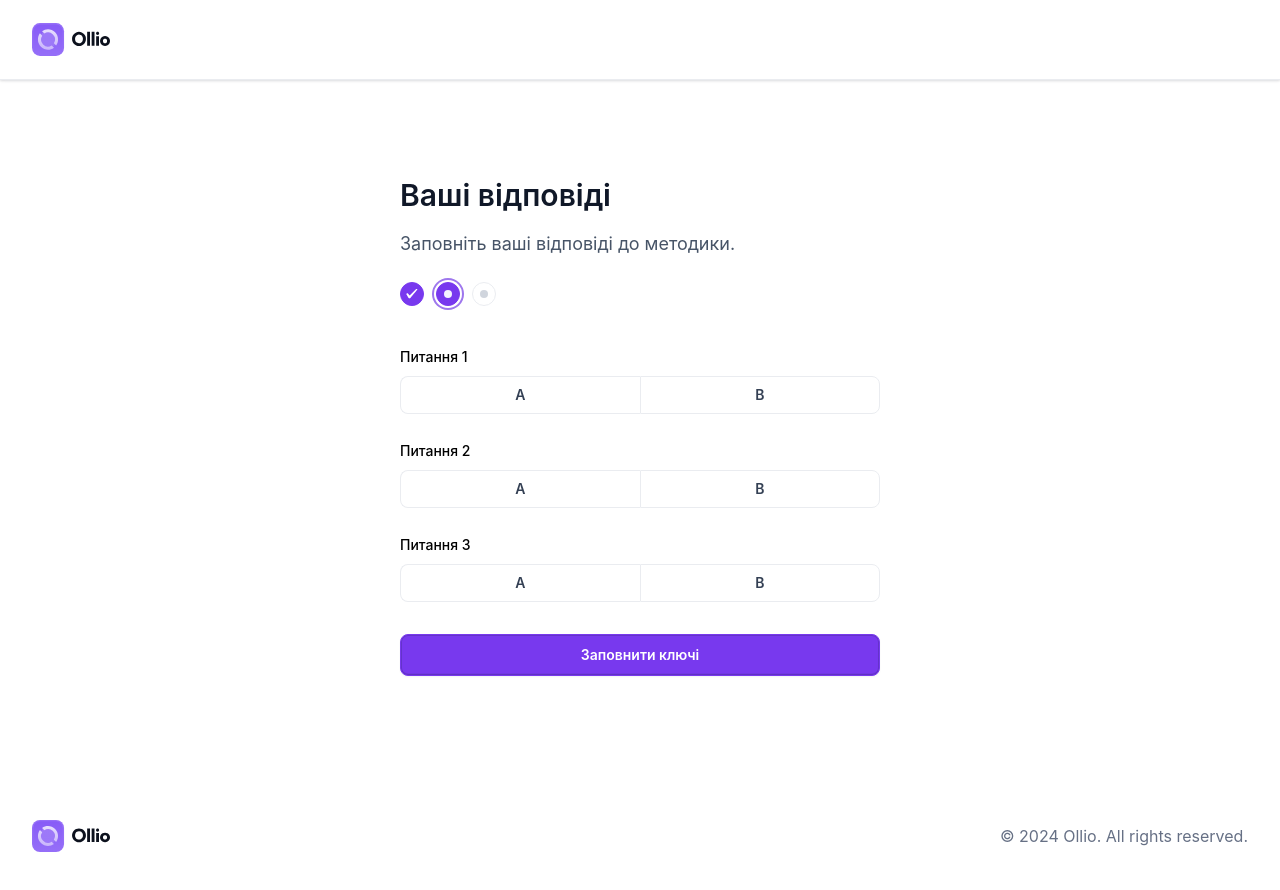
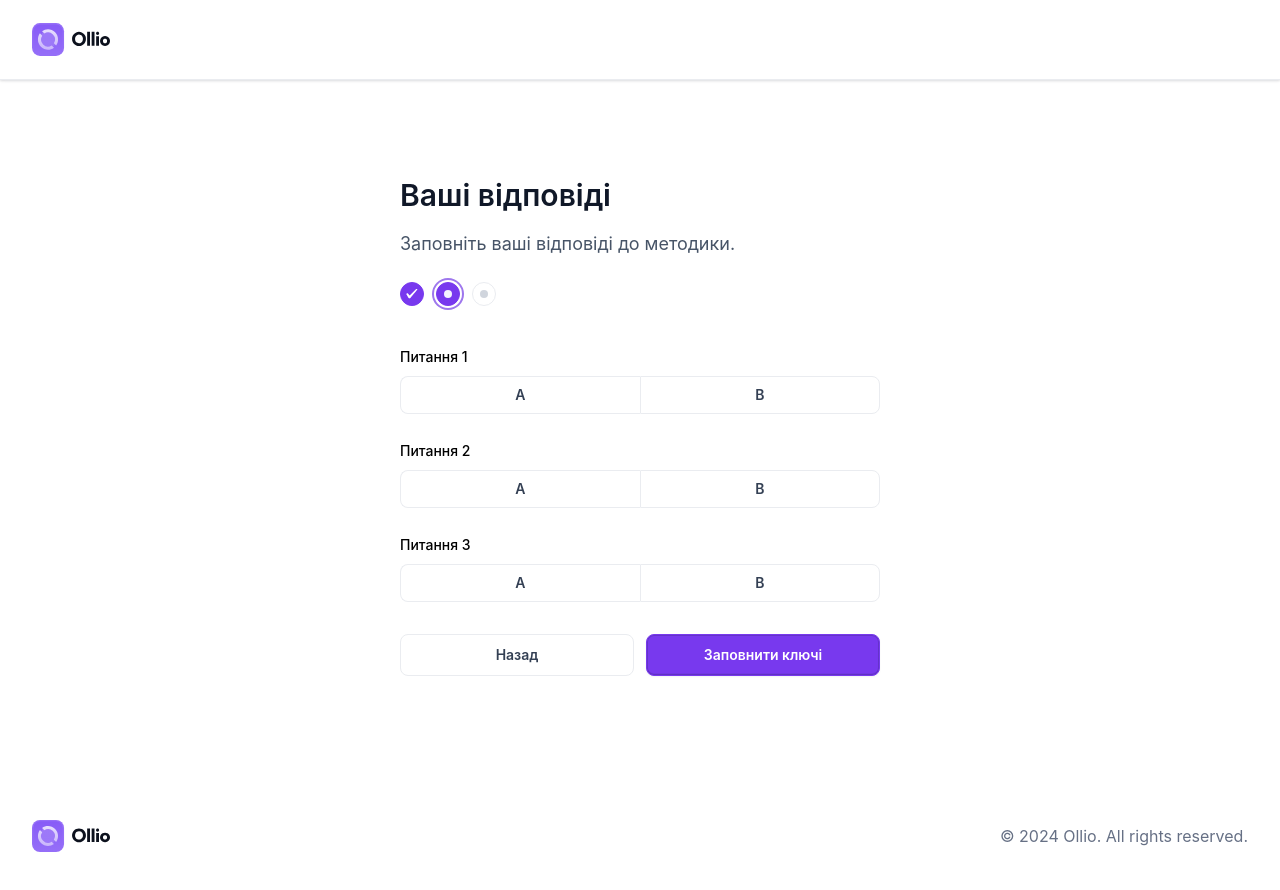
Before and after one commit to andreeich/ollio, a React (Vite) app: page /methodology-calculator in a window 1280 px wide. Both pictures are taken after a click on the button "Заповнити відповіді". Shown: the top 890 px of the page. Built offline with nearby package versions, Linux system fonts and the light colour scheme.

Commit message:
updated reset function, going back functionality on middle steps, saving data functionality

```diff
--- a/src/components/methodology/methodology-calculator.tsx
+++ b/src/components/methodology/methodology-calculator.tsx
@@ -22,10 +22,10 @@ export function MethodologyCalculator() {
 				return (
 					<motion.div
 						key="step-1"
-						initial={{ translateX: isFirstRender.current ? "0%" : "-100%" }}
-						animate={{ translateX: "0%" }}
-						exit={{ translateX: "-100%" }}
-						transition={{ duration: 0.2 }}
+						initial={{ opacity: isFirstRender.current ? 1 : 0 }}
+						animate={{ opacity: 1 }}
+						exit={{ opacity: 0 }}
+						transition={{ duration: 0.1 }}
 					>
 						<Step1Form />
 					</motion.div>
@@ -34,10 +34,10 @@ export function MethodologyCalculator() {
 				return (
 					<motion.div
 						key="step-2"
-						initial={{ translateX: "100%" }}
-						animate={{ translateX: "0%" }}
-						exit={{ translateX: "-100%" }}
-						transition={{ duration: 0.2 }}
+						initial={{ opacity: 0 }}
+						animate={{ opacity: 1 }}
+						exit={{ opacity: 0 }}
+						transition={{ duration: 0.1 }}
 					>
 						<Step2Form />
 					</motion.div>
@@ -46,10 +46,10 @@ export function MethodologyCalculator() {
 				return (
 					<motion.div
 						key="step-3"
-						initial={{ translateX: "100%" }}
-						animate={{ translateX: "0%" }}
-						exit={{ translateX: "-100%" }}
-						transition={{ duration: 0.2 }}
+						initial={{ opacity: 0 }}
+						animate={{ opacity: 1 }}
+						exit={{ opacity: 0 }}
+						transition={{ duration: 0.1 }}
 					>
 						<Step3Form />
 					</motion.div>
@@ -58,10 +58,10 @@ export function MethodologyCalculator() {
 				return (
 					<motion.div
 						key="step-4"
-						initial={{ translateX: "100%" }}
-						animate={{ translateX: "0%" }}
-						exit={{ translateX: "-100%" }}
-						transition={{ duration: 0.2 }}
+						initial={{ opacity: 0 }}
+						animate={{ opacity: 1 }}
+						exit={{ opacity: 0 }}
+						transition={{ duration: 0.1 }}
 					>
 						<Step4Form />
 					</motion.div>
@@ -70,10 +70,10 @@ export function MethodologyCalculator() {
 				return (
 					<motion.div
 						key="step-5"
-						initial={{ translateX: "100%" }}
-						animate={{ translateX: "0%" }}
-						exit={{ translateX: "100%" }}
-						transition={{ duration: 0.2 }}
+						initial={{ opacity: 0 }}
+						animate={{ opacity: 1 }}
+						exit={{ opacity: 0 }}
+						transition={{ duration: 0.1 }}
 					>
 						<ResultsForm />
 					</motion.div>
--- a/src/components/methodology/results-form.tsx
+++ b/src/components/methodology/results-form.tsx
@@ -48,8 +48,7 @@ export function ResultsForm() {
 	}, [methodologyCalculator]);
 
 	function onClick() {
-		methodologyCalculator.setCalculationStep(1);
-		methodologyCalculator.setRequiredCalculationStep(3);
+		methodologyCalculator.reset();
 	}
 
 	return (
--- a/src/components/methodology/step-1-form.tsx
+++ b/src/components/methodology/step-1-form.tsx
@@ -27,9 +27,12 @@ export function Step1Form() {
 	const form = useForm<z.infer<typeof step1Schema>>({
 		resolver: zodResolver(step1Schema),
 		defaultValues: {
-			numberOfQuestions: 3,
-			numberOfVariants: 2,
-			isDifferentScores: false,
+			numberOfQuestions:
+				methodologyCalculator.step1Values?.numberOfQuestions || 3,
+			numberOfVariants:
+				methodologyCalculator.step1Values?.numberOfVariants || 2,
+			isDifferentScores:
+				methodologyCalculator.step1Values?.isDifferentScores || false,
 		},
 	});
 
--- a/src/components/methodology/step-2-form.tsx
+++ b/src/components/methodology/step-2-form.tsx
@@ -23,7 +23,7 @@ export function Step2Form() {
 	const form = useForm<z.infer<typeof step2Schema>>({
 		resolver: zodResolver(step2Schema),
 		defaultValues: {
-			answers: [],
+			answers: methodologyCalculator.step2Values?.answers,
 		},
 	});
 
@@ -36,13 +36,22 @@ export function Step2Form() {
 		if (methodologyCalculator.step1Values) {
 			const { numberOfQuestions } = methodologyCalculator.step1Values;
 			const newAnswers = Array(numberOfQuestions).fill(-1);
-			replace(newAnswers);
+			if (methodologyCalculator.step2Values?.answers.length === 0)
+				replace(newAnswers);
+			else replace(methodologyCalculator.step2Values?.answers);
 		}
-	}, [methodologyCalculator.step1Values, replace]);
+	}, [
+		methodologyCalculator.step1Values,
+		methodologyCalculator.step2Values,
+		replace,
+	]);
 
 	function onSubmit(values: z.infer<typeof step2Schema>) {
 		methodologyCalculator.setStep2Values(values);
 		methodologyCalculator.setCalculationStep(3);
+	}
+	function onBack() {
+		methodologyCalculator.setCalculationStep(1);
 	}
 
 	return (
@@ -108,9 +117,20 @@ export function Step2Form() {
 							/>
 						))}
 					</div>
-					<Button className="w-full" size="md" type="submit">
-						Заповнити ключі
-					</Button>
+					<div className="flex flex-col md:flex-row-reverse gap-3">
+						<Button className="w-full" size="md" type="submit">
+							Заповнити ключі
+						</Button>
+						<Button
+							variant="secondary"
+							className="w-full"
+							size="md"
+							type="button"
+							onClick={onBack}
+						>
+							Назад
+						</Button>
+					</div>
 				</form>
 			</Form>
 		</div>
--- a/src/components/methodology/step-3-form.tsx
+++ b/src/components/methodology/step-3-form.tsx
@@ -23,7 +23,7 @@ export function Step3Form() {
 	const form = useForm<z.infer<typeof step3Schema>>({
 		resolver: zodResolver(step3Schema),
 		defaultValues: {
-			keys: [],
+			keys: methodologyCalculator.step3Values?.keys,
 		},
 	});
 
@@ -36,9 +36,15 @@ export function Step3Form() {
 		if (methodologyCalculator.step1Values) {
 			const { numberOfQuestions } = methodologyCalculator.step1Values;
 			const newKeys = Array(numberOfQuestions).fill(-1);
-			replace(newKeys);
+			if (methodologyCalculator.step3Values?.keys.length === 0)
+				replace(newKeys);
+			else replace(methodologyCalculator.step3Values?.keys);
 		}
-	}, [methodologyCalculator.step1Values, replace]);
+	}, [
+		methodologyCalculator.step1Values,
+		methodologyCalculator.step3Values,
+		replace,
+	]);
 
 	function onSubmit(values: z.infer<typeof step3Schema>) {
 		methodologyCalculator.setStep3Values(values);
@@ -47,6 +53,9 @@ export function Step3Form() {
 		} else {
 			methodologyCalculator.setCalculationStep(5);
 		}
+	}
+	function onBack() {
+		methodologyCalculator.setCalculationStep(2);
 	}
 
 	return (
@@ -112,9 +121,22 @@ export function Step3Form() {
 							/>
 						))}
 					</div>
-					<Button className="w-full" size="md" type="submit">
-						Заповнити ключі
-					</Button>
+					<div className="flex flex-col md:flex-row-reverse gap-3">
+						<Button className="w-full" size="md" type="submit">
+							{methodologyCalculator.step1Values?.isDifferentScores
+								? "Заповнити вагу відповідей"
+								: "Розрахувати"}
+						</Button>
+						<Button
+							variant="secondary"
+							className="w-full"
+							size="md"
+							type="button"
+							onClick={onBack}
+						>
+							Назад
+						</Button>
+					</div>
 				</form>
 			</Form>
 		</div>
--- a/src/components/methodology/step-4-form.tsx
+++ b/src/components/methodology/step-4-form.tsx
@@ -25,8 +25,8 @@ export function Step4Form() {
 	const form = useForm<z.infer<typeof step4Schema>>({
 		resolver: zodResolver(step4Schema),
 		defaultValues: {
-			keyCompliance: 1,
-			variantCompliance: [],
+			keyCompliance: methodologyCalculator.step4Values?.keyCompliance,
+			variantCompliance: methodologyCalculator.step4Values?.variantCompliance,
 		},
 	});
 
@@ -46,6 +46,9 @@ export function Step4Form() {
 	function onSubmit(values: z.infer<typeof step4Schema>) {
 		methodologyCalculator.setStep4Values(values);
 		methodologyCalculator.setCalculationStep(5);
+	}
+	function onBack() {
+		methodologyCalculator.setCalculationStep(3);
 	}
 
 	return (
@@ -113,9 +116,20 @@ export function Step4Form() {
 							/>
 						))}
 					</div>
-					<Button className="w-full" size="md" type="submit">
-						Заповнити ключі
-					</Button>
+					<div className="flex flex-col md:flex-row-reverse gap-3">
+						<Button className="w-full" size="md" type="submit">
+							Розрахувати
+						</Button>
+						<Button
+							variant="secondary"
+							className="w-full"
+							size="md"
+							type="button"
+							onClick={onBack}
+						>
+							Назад
+						</Button>
+					</div>
 				</form>
 			</Form>
 		</div>
--- a/src/hooks/use-methodology-calculator.tsx
+++ b/src/hooks/use-methodology-calculator.tsx
@@ -56,16 +56,21 @@ type MethodologyCalculatorStore = {
 	setStep4Values: (values: z.infer<typeof step4Schema>) => void;
 	setCalculationStep: (value: number) => void;
 	setRequiredCalculationStep: (value: number) => void;
+	reset: () => void;
 };
 
 export const useMethodologyCalculator = create<MethodologyCalculatorStore>(
 	(set) => ({
 		calculationStep: 1,
 		requiredCalculationSteps: 3,
-		step1Values: undefined,
-		step2Values: undefined,
-		step3Values: undefined,
-		step4Values: undefined,
+		step1Values: {
+			numberOfQuestions: 3,
+			numberOfVariants: 2,
+			isDifferentScores: false,
+		},
+		step2Values: { answers: [] },
+		step3Values: { keys: [] },
+		step4Values: { keyCompliance: 1, variantCompliance: [] },
 		setStep1Values: (values: z.infer<typeof step1Schema>) => {
 			set({ step1Values: values });
 		},
@@ -84,5 +89,19 @@ export const useMethodologyCalculator = create<MethodologyCalculatorStore>(
 		setRequiredCalculationStep: (value: number) => {
 			set({ requiredCalculationSteps: value });
 		},
+		reset: () => {
+			set({
+				calculationStep: 1,
+				requiredCalculationSteps: 3,
+				step1Values: {
+					numberOfQuestions: 3,
+					numberOfVariants: 2,
+					isDifferentScores: false,
+				},
+				step2Values: { answers: [] },
+				step3Values: { keys: [] },
+				step4Values: { keyCompliance: 1, variantCompliance: [] },
+			});
+		},
 	}),
 );
```
